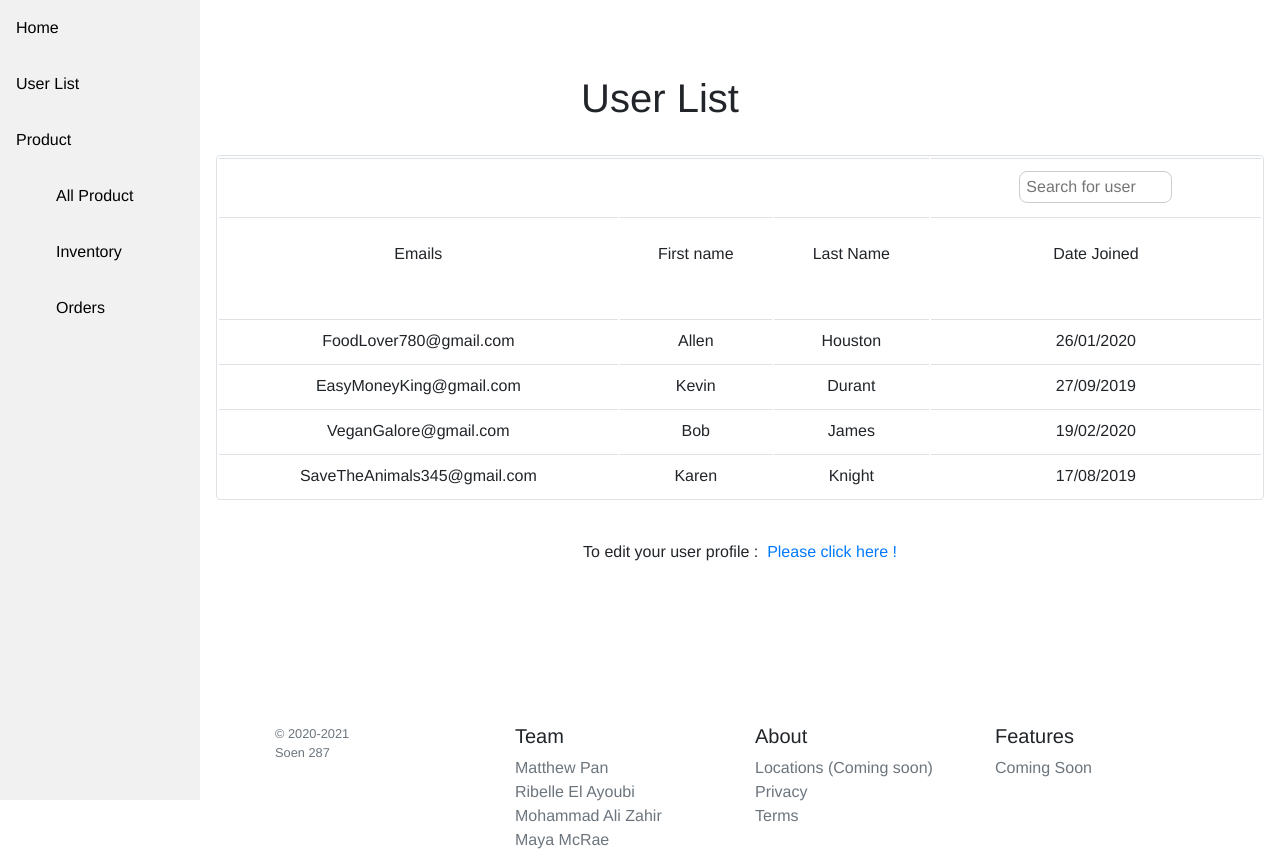
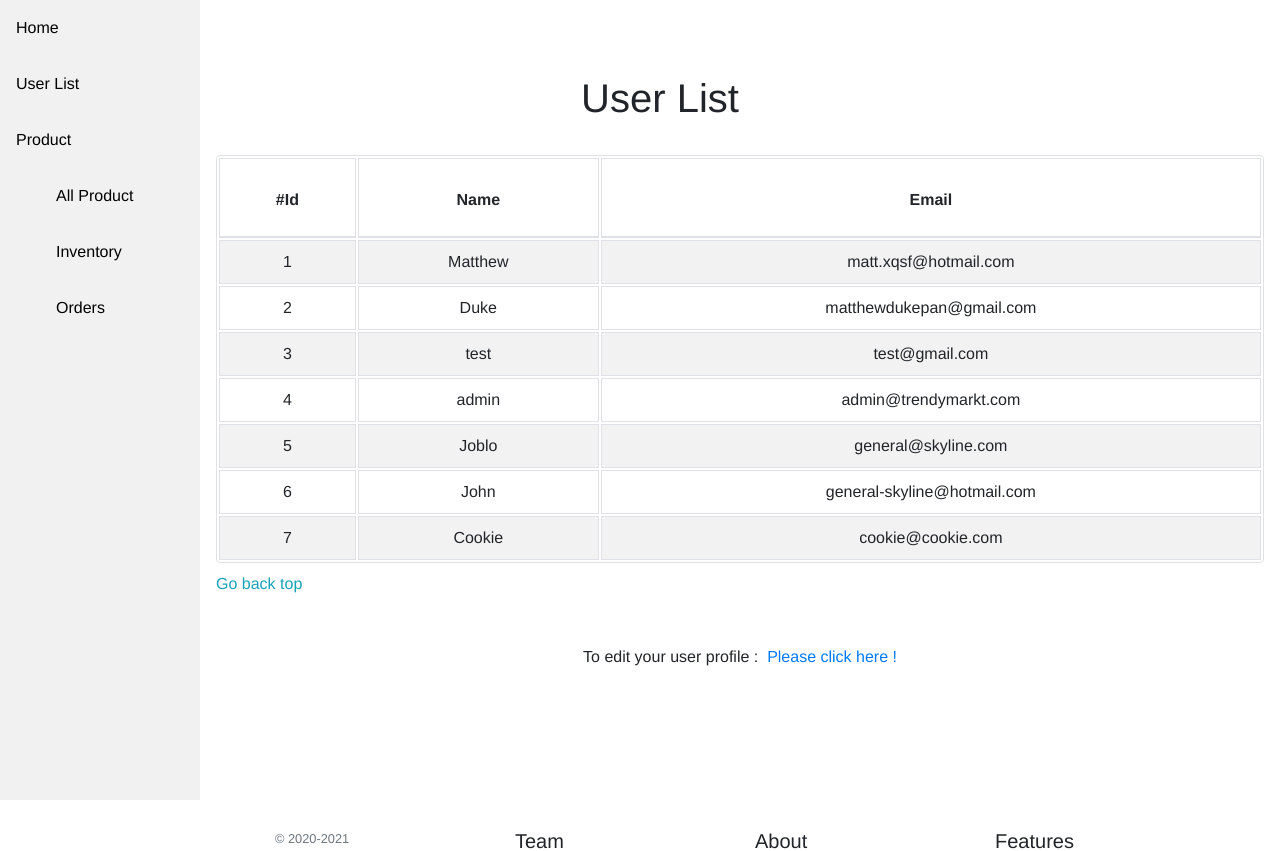
Before and after one commit to Fryingpannn/OnlineGroceryStore-TrendyMarkt, a PHP site: page /p9-user.php in a window 1280 px wide. Shown: the part 50-901 px from the top of the page. Run offline with PHP 8.4, Linux system fonts and the light colour scheme; data comes from the database, SQL or seed files in the repository; data that the repository does not hold is empty.

Commit message:
userlist extracts from mysql

```diff
--- a/includes/signup.inc.php
+++ b/includes/signup.inc.php
@@ -58,6 +58,7 @@ if(isset($_POST["signup-submit"])){ //checking if came here from click submit
                     $hashedPwd = password_hash($password, PASSWORD_DEFAULT);    //hasing password (security: if hacker gets in db he'll see all the pw)
                     mysqli_stmt_bind_param($stmt, "sss", $username, $email, $hashedPwd); //variables inserting
                     mysqli_stmt_execute($stmt);
+
                     header("Location: ../p6-signup.php?signup=success");
                     exit();
                 }
--- a/index.php
+++ b/index.php
@@ -4,7 +4,7 @@
   <head>
     <meta charset="utf-8">
     <meta name="viewport" content="width=device-width, initial-scale=1, shrink-to-fit=no">
-    <meta name="keywords" content="grocery store, food, ingredients, trendy, meat, vegetables, fruits, snacks, pastry, soen287">
+    <meta name="keywords" content="trendymarkt, grocery store, food, ingredients, trendy, meat, vegetables, fruits, snacks, pastry, soen287">
     <meta name="description" content="This is the home page for the grocery store Trendy Markt where we sell the trendiest ingredients.">
     <meta name="author" content="Matthew Pan">
     <title>Trendy Markt Grocery Store</title>
@@ -20,7 +20,7 @@
         <a class="py-2" href="p4-cart.php">Cart</a>
         <?php
         if(!isset($_SESSION['userId']))
-        echo '<a class="py-2" href="p6-signup.php">Sign up</a>';
+          echo '<a class="py-2" href="p6-signup.php">Sign up</a>';
         if(isset($_SESSION['userName']) && $_SESSION['userName'] == 'admin')
           echo '<a class="btn btn-warning text-dark" type="button" role="button" href="p7-productlist.php">Back Store</a>';
         ?>
--- a/p9-user.php
+++ b/p9-user.php
@@ -1,3 +1,5 @@
+<?php session_start();
+  require 'includes/dbh.inc.php'; ?>
 <html lang="en">
   <head>
     <meta charset="utf-8">
@@ -33,41 +35,29 @@
       <h1 style="margin-top: 50px;margin-left:40px" class="Krusty-text1">User List</h1>
       <br>
           <div class="content">
-   <table class="table border rounded">
-        <tr>
-        <td style="height:50px;" colspan="3"></td>
-            <td colspan="3"><input type="text" name="Search" placeholder="Search for user"/></td>
-        </tr>
-    <tr style="height:100px; line-height: 3;">
-        <td>Emails</td>
-        <td>First name</td>
-        <td> Last Name</td>
-        <td> Date Joined</td>
-        </tr>
-       <tr>
-           <td>FoodLover780@gmail.com</td>
-           <td>Allen</td>
-           <td>Houston</td>
-           <td>26/01/2020</td>
-       </tr>
-       <tr>
-           <td>EasyMoneyKing@gmail.com</td>
-           <td>Kevin</td>
-           <td>Durant</td>
-           <td>27/09/2019</td>
-       </tr>
-       <tr>
-           <td>VeganGalore@gmail.com</td>
-           <td>Bob</td>
-           <td>James</td>
-           <td>19/02/2020</td>
-       </tr>
-       <tr>
-           <td>SaveTheAnimals345@gmail.com</td>
-           <td>Karen</td>
-           <td>Knight</td>
-           <td>17/08/2019</td>
-       </tr>
+   <table class="table border rounded table-striped table-hover table-bordered">
+    <caption><a class ="text-info" href="#top">Go back top</a></caption>
+    <thead class="">
+      <tr style="height:80px; line-height: 3;">
+          <th scope="col">#Id</td>
+          <th scope="col">Name</td>
+          <th scope="col">Email</td>
+      </tr>
+    </thead>
+    <?php // DISPLAYING ALL USERS FROM DATABASE IN USER LIST
+      $sql = "SELECT idUsers, first_nameUsers, emailUsers from users";
+      $result = $conn-> query($sql); //execute the query
+
+      if($result-> num_rows > 0){ //if more than 0 rows
+        while($row = $result-> fetch_assoc()){ //display each row
+          echo "<tr><td>". $row['idUsers']. "</td><td>". $row['first_nameUsers']. "</td><td>". $row['emailUsers']. "</td></tr>";
+        }
+      }
+      else{ //if no users
+        echo "<tr><td>No users</td></tr>";
+      }
+      $conn-> close();
+    ?>
       </table>
             <br>
             <p style="text-align: center">To edit your user profile :<a href="p10-editprofile.html">&nbsp Please click here !</a></p>
```
Also changed, not shown: 1 other file.
